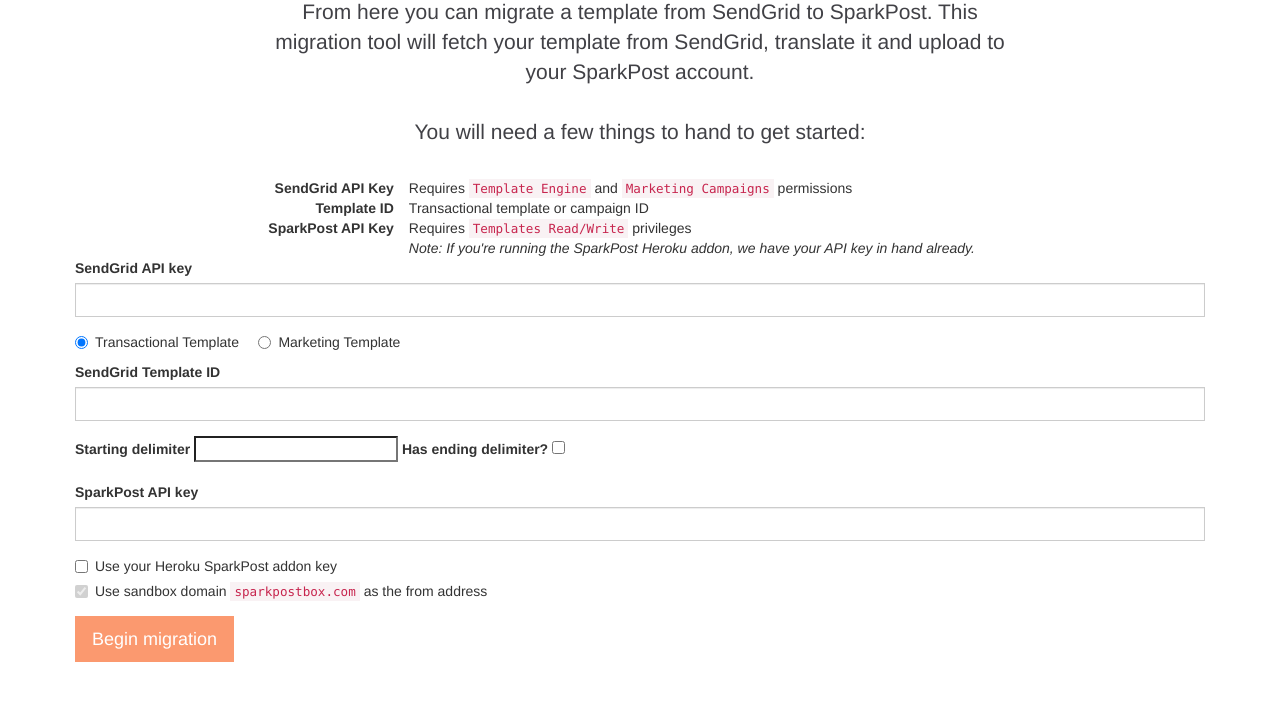
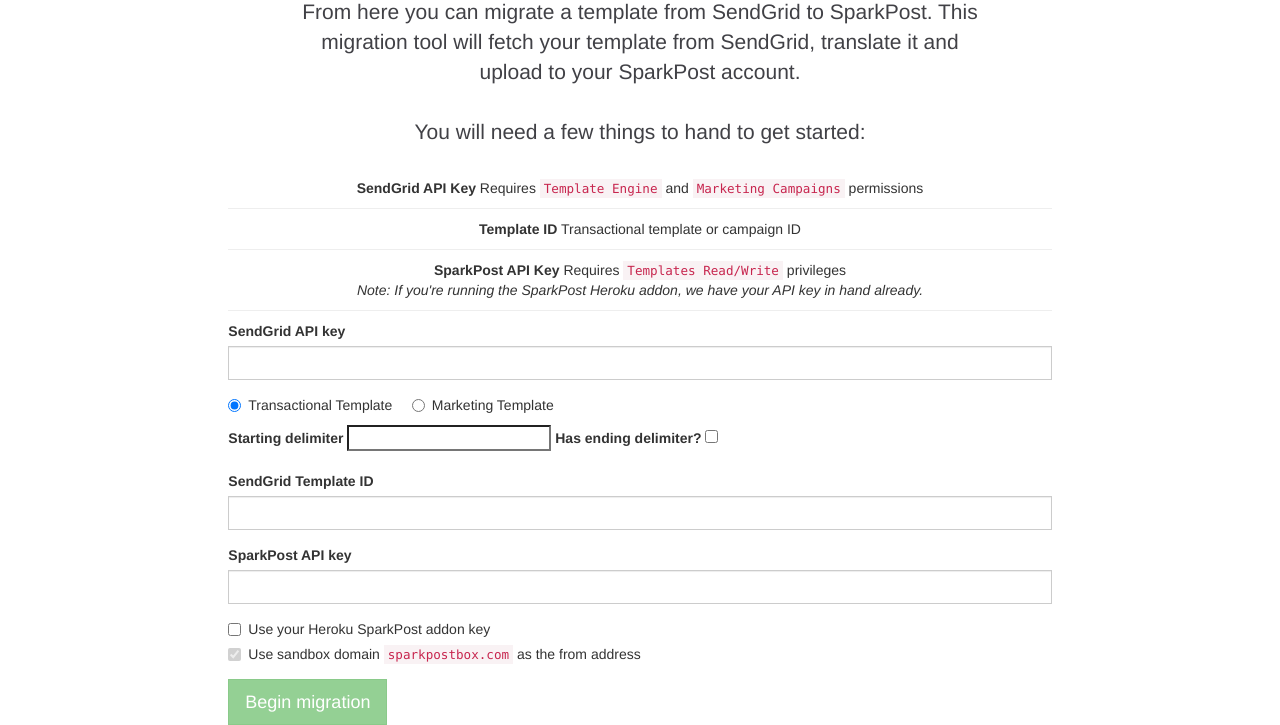
Before and after one commit to SparkPost/sendgrid-sparkpost-templates, a website: page static/migrate.html in a window 1280 px wide. Shown: the part 128-853 px from the top of the page. Before the commit the page ends 800 px from the top, so only its background shows below. Drawn offline with nearby package versions, Linux system fonts and the light colour scheme; some packages are replaced by stand-ins of ours; a script that the page names is missing.

Commit message:
fix some layout issues

```diff
--- a/static/main.css
+++ b/static/main.css
@@ -146,3 +146,8 @@
 .pull-center {
   text-align: center;
 }
+
+hr {
+  margin-top: 0;
+  margin-bottom: 0;
+}
--- a/static/migrate.html
+++ b/static/migrate.html
@@ -32,34 +32,34 @@
       </a>
     </div>
     <div class="container-fluid">
-      <div class="jumbotron">
       <div class="row">
         <div class="col-md-8 col-md-offset-2">
+          <div class="jumbotron">
             <p>From here you can migrate a template from SendGrid to SparkPost. This migration tool will fetch your template from SendGrid, translate it and upload to your SparkPost account.
-
               <br/><br/>You will need a few things to hand to get started:</p>
-              <table class="table-migrate-notes">
-                <tr>
-                  <th class="pull-right">SendGrid API Key</th>
-                  <td>Requires <code>Template Engine</code> and <code>Marketing Campaigns</code> permissions</td>
-                </tr>
-                <tr>
-                  <th class="pull-right">Template ID</th>
-                  <td>Transactional template or campaign ID</td>
-                </tr>
-                <tr>
-                  <th class="pull-right">SparkPost API Key</th>
-                  <td>
-                    Requires <code>Templates Read/Write</code> privileges<br>
-                    <em>Note: If you're running the SparkPost Heroku addon, we have your API key in hand already.</em>
-                  </td>
-                </tr>
-
-              </table>
+          </div>
         </div>
       </div>
       <div class="row">
-          <div class="col-md-12">
+        <div class="col-md-8 col-md-offset-2">
+          <p class="pull-center">
+            <strong>SendGrid API Key</strong> Requires <code>Template Engine</code> and <code>Marketing Campaigns</code> permissions
+            <hr/>
+          </p>
+          <p class="pull-center">
+            <strong>Template ID</strong> Transactional template or campaign ID
+            <hr/>
+          </p>
+          <p class="pull-center">
+            <strong>SparkPost API Key</strong> Requires <code>Templates Read/Write</code> privileges<br>
+            <em>Note: If you're running the SparkPost Heroku addon, we have your API key in hand already.</em>
+            <hr/>
+          </p>
+        </div>
+      </div>
+
+      <div class="row">
+        <div class="col-md-8 col-md-offset-2">
           <uib-alert ng-repeat="alert in alerts" type="{{alert.type}}" close="closeAlert($index)">
             <div ng-bind-html="alert.msg"></div>
           </uib-alert>
@@ -81,11 +81,6 @@
                 </label>
               </div>
 
-                <label for="sgTpl">SendGrid {{ marketingTemplate ? 'Campaign' : 'Template' }} ID <span class="text-warning" ng-show="migrateFrm.sgTpl.$touched && migrateFrm.sgTpl.$invalid">1+ chars required</span></label>
-                <input ng-disabled="loading" type="text" ng-model="sgTpl" ng-minlength="1" required class="form-control" name="sgTpl" />
-
-              </div>
-
               <div class="form-group" ng-show="!marketingTemplate">
                   <label> Starting delimiter
                     <input type="text" ng-model="startingDelimiter" />
@@ -96,6 +91,11 @@
                   <div ng-show="startingDelimiter">
                     Example: <strong>{{startingDelimiter}}tag{{ endingDelimiter ? startingDelimiter : null}}</strong>
                   </div>
+              </div>
+
+              <label for="sgTpl">SendGrid {{ marketingTemplate ? 'Campaign' : 'Template' }} ID <span class="text-warning" ng-show="migrateFrm.sgTpl.$touched && migrateFrm.sgTpl.$invalid">1+ chars required</span></label>
+              <input ng-disabled="loading" type="text" ng-model="sgTpl" ng-minlength="1" required class="form-control" name="sgTpl" />
+
             </div>
 
             <div class="form-group">
@@ -120,6 +120,5 @@
         </div>
       </div>
     </div>
-    </div>
   </body>
 </html>
```
Lines whose indentation alone changed are shown as unchanged.
